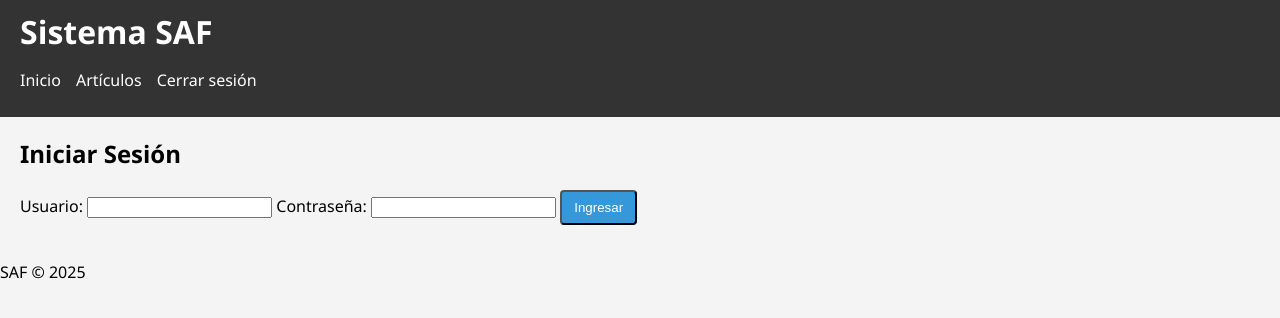
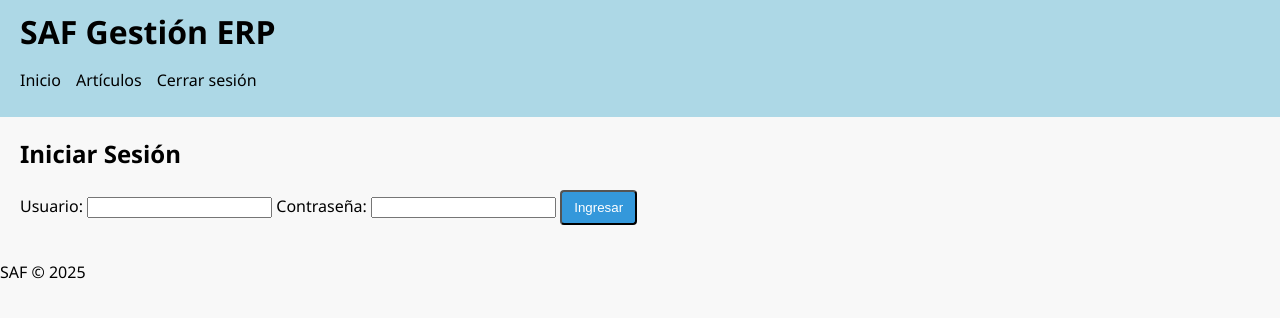
Before and after one commit to aflecha5278/saf-erp, a Django app: page / in a window 1280 px wide. Shown: the top 318 px of the page. Run offline with Django 5.2, Linux system fonts and the light colour scheme.

Commit message:
Deploy a Render

```diff
--- a/articulos/static/css/styles.css
+++ b/articulos/static/css/styles.css
@@ -1,13 +1,14 @@
 body {
-    font-family: "Segoe UI";
-    background: #f4f4f4;
+    background: #f8f8f8;
+	color:black;
+	font-family: "Segoe UI", "Segoe", sans-serif;
     margin: 0;
     padding: 0;
 }
 
 header {
-    background: #333;
-    color: white;
+    background: #add8e6;
+    color: black;
     padding: 10px 20px;
 }
 
@@ -23,7 +24,7 @@ nav ul {
 }
 
 nav a {
-    color: white;
+    color: black;
     text-decoration: none;
 }
 
--- a/articulos/templates/base.html
+++ b/articulos/templates/base.html
@@ -8,7 +8,7 @@
 </head>
 <body>
     <header>
-        <h1>Sistema SAF</h1>
+        <h1>SAF Gestión ERP</h1>
         <nav>
             <ul>
                 <li><a href="{% url 'menu' %}">Inicio</a></li>
```
Also changed, not shown: 1 other file.
